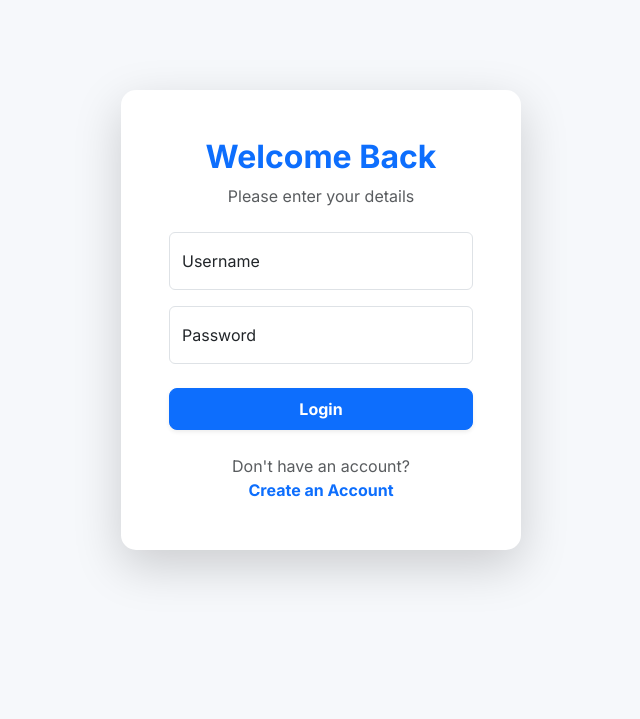
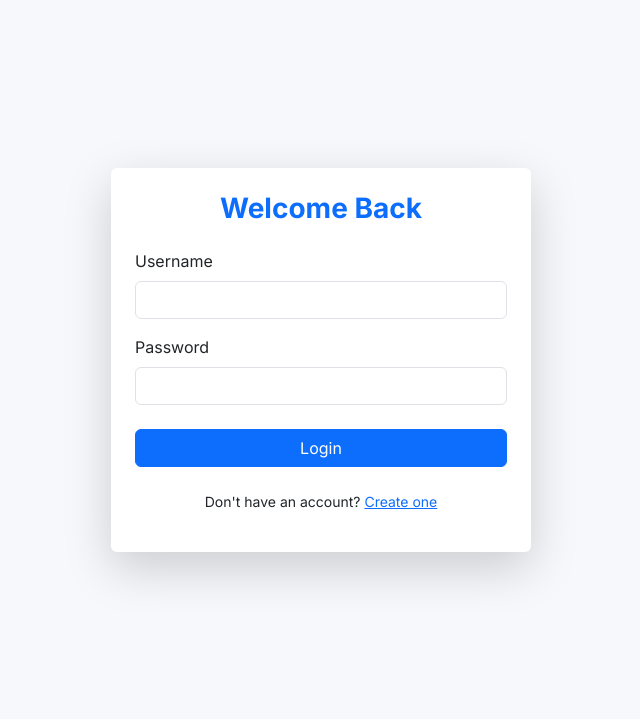
Before and after one commit to Agnish77/TodoApp, a Flask app: page /login in a window 1280 px wide. Shown: the top 719 px of the page, without its empty margins (319-959 px from the left). Run offline with Flask 3, Linux system fonts and the light colour scheme.

Commit message:
Refactor login form layout and structure

```diff
--- a/templates/login.html
+++ b/templates/login.html
@@ -1,45 +1,47 @@
 {% extends "base.html" %}
+{% block body %}
 
-{% block body %}
-<div class="container d-flex justify-content-center align-items-center" style="min-height: 80vh;">
-    <div class="card shadow-lg border-0" style="width: 100%; max-width: 400px; border-radius: 15px;">
-        <div class="card-body p-5">
-            <div class="text-center mb-4">
-                <h2 class="fw-bold text-primary">Welcome Back</h2>
-                <p class="text-muted">Please enter your details</p>
+<div class="container d-flex justify-content-center align-items-center" style="min-height:90vh;">
+
+<div class="card shadow-lg border-0 p-4" style="max-width:420px;width:100%;">
+
+<h3 class="text-center mb-4 fw-bold text-primary">
+Welcome Back
+</h3>
+
+{% with messages = get_flashed_messages() %}
+{% if messages %}
+<div class="alert alert-danger">
+{{ messages[0] }}
 </div>
-
-            {% with messages = get_flashed_messages(with_categories=true) %}
-              {% if messages %}
-                {% for category, message in messages %}
-                  <div class="alert alert-{{ 'danger' if category == 'error' else category }} pb-0 pt-2 shadow-sm">
-                      <p class="small">{{ message }}</p>
-                  </div>
-                {% endfor %}
 {% endif %}
 {% endwith %}
 
 <form method="POST">
-                <div class="form-floating mb-3">
-                    <input type="text" class="form-control" id="username" name="username" placeholder="Username" required>
-                    <label for="username">Username</label>
+
+<div class="mb-3">
+<label class="form-label">Username</label>
+<input name="username" class="form-control" required>
 </div>
 
-                <div class="form-floating mb-4">
-                    <input type="password" class="form-control" id="password" name="password" placeholder="Password" required>
-                    <label for="password">Password</label>
+<div class="mb-4">
+<label class="form-label">Password</label>
+<input type="password" name="password" class="form-control" required>
 </div>
 
-                <button type="submit" class="btn btn-primary w-100 py-2 fw-bold shadow-sm" style="border-radius: 8px;">
+<button class="btn btn-primary w-100">
 Login
 </button>
+
 </form>
 
-            <div class="mt-4 text-center">
-                <p class="mb-0 text-muted">Don't have an account?</p>
-                <a href="/signup" class="text-primary fw-bold text-decoration-none">Create an Account</a>
+<p class="text-center mt-4 small">
+Don't have an account?
+<a href="/signup">Create one</a>
+</p>
+
 </div>
+
 </div>
-    </div>
-</div>
+
 {% endblock %}
```
Lines whose indentation alone changed are shown as unchanged.
